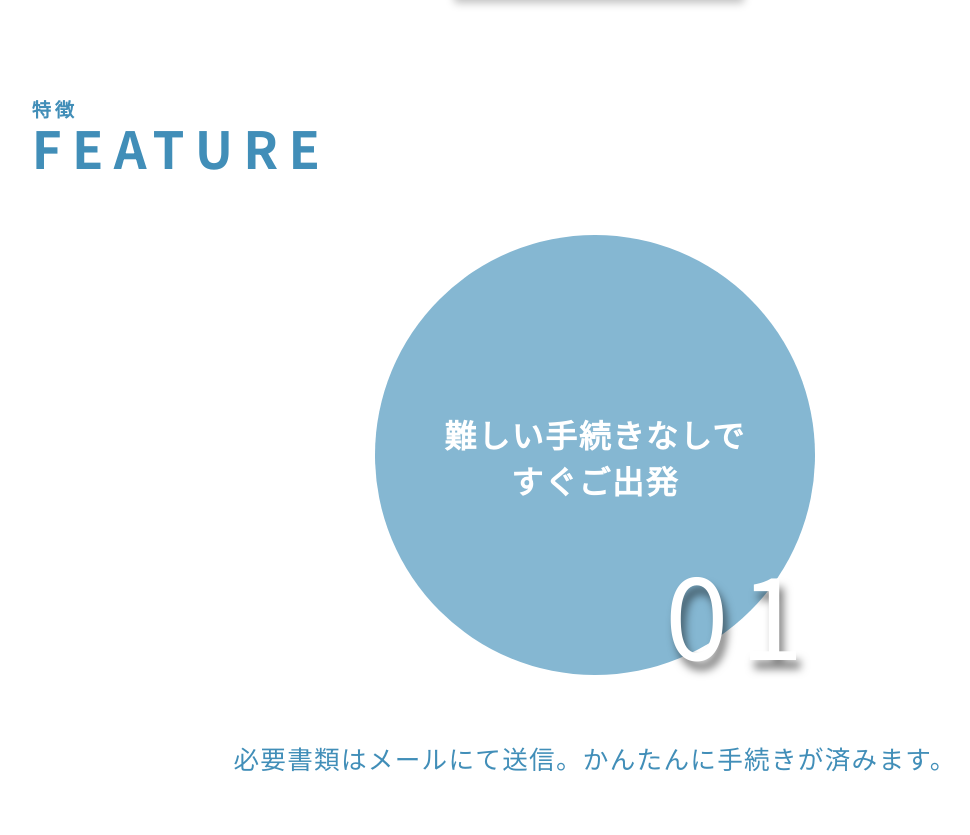
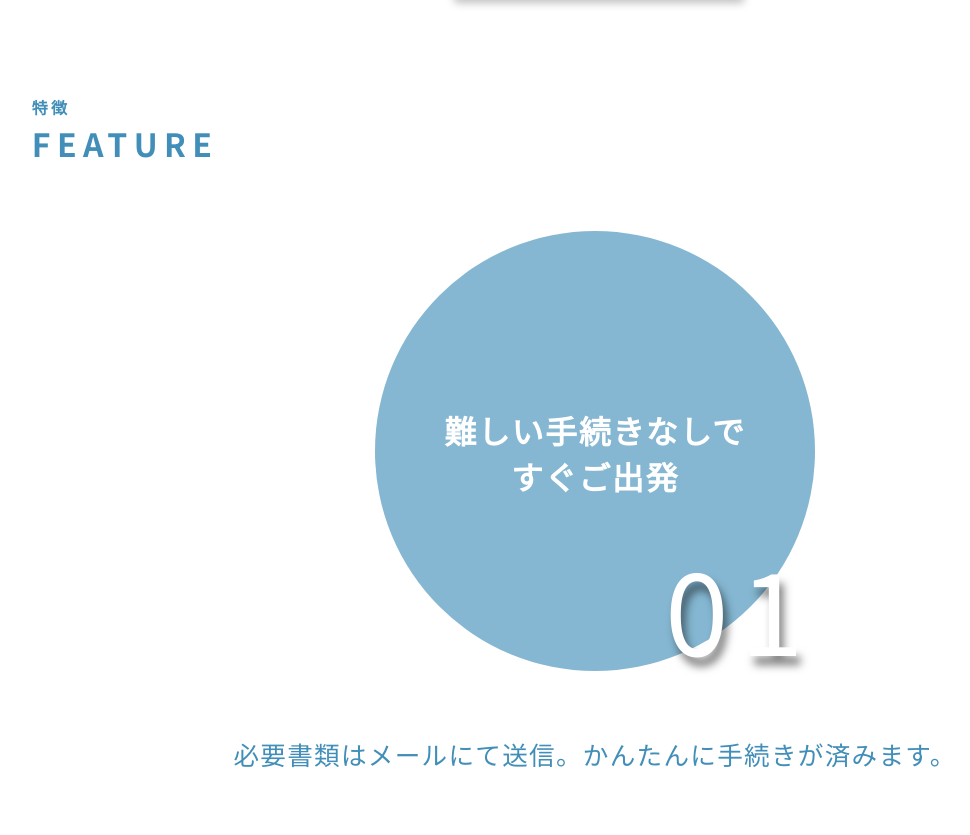
Before and after one commit to kentheboy/khufu-front-end, a Vue app: page / in a window 1280 px wide. Shown: the part 2077-2912 px from the top of the page, without its empty margins (45-1015 px from the left). Built offline with nearby package versions, Linux system fonts and the light colour scheme.

Commit message:
adjust feature title font-size

```diff
--- a/src/components/Home.vue
+++ b/src/components/Home.vue
@@ -661,7 +661,7 @@ section {
     &--title {
       h3 {
         margin: 0;
-        font-size: var(--font-size-xs);
+        font-size: 1rem;
         letter-spacing: 0.2em;
         font-family: var(--font-noto-sans);
         font-optical-sizing: var(--font-default-optical-sizing);
@@ -672,7 +672,7 @@ section {
 
       h1 {
         margin: 0;
-        font-size: 3.2rem;
+        font-size: 2rem;
         letter-spacing: 0.2em;
         font-family: var(--font-noto-sans);
         font-optical-sizing: var(--font-default-optical-sizing);
```
